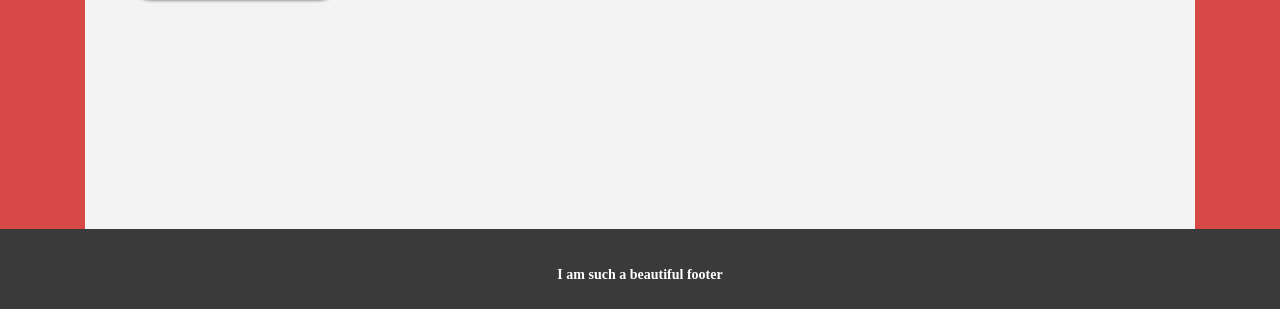
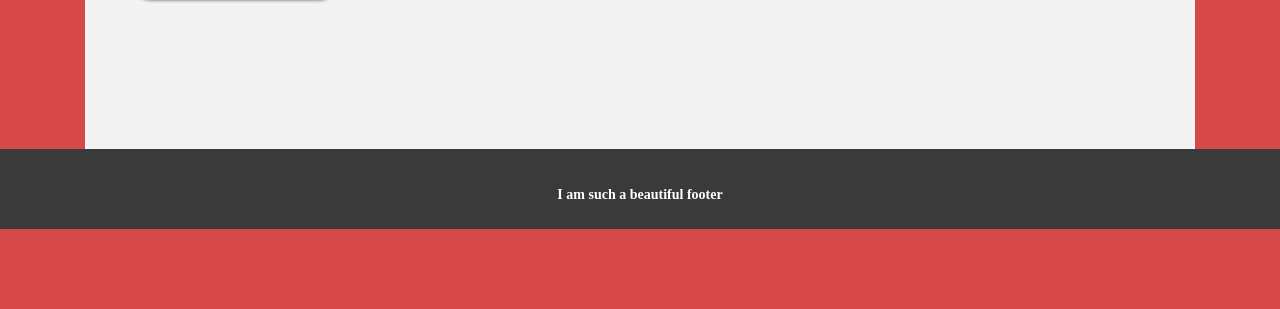
Before and after one commit to johnthezero/pixelPerfect, a plain HTML site: page index.html in a window 1280 px wide. Shown: the part 571-880 px from the top of the page. After the commit the page ends 800 px from the top, so only its background shows below. Drawn offline with Linux system fonts and the light colour scheme.

Commit message:
last commit....I hope

```diff
--- a/styles.css
+++ b/styles.css
@@ -13,11 +13,11 @@ body {
 .rectangle {
 
    background-color: #F3F3F3;
-   max-width: 1110px;
+   width: 100%;
    height: 100vh;
    margin: auto;
    padding: 100px 50px;
-
+   max-width: 1110px;
 
 }
 
@@ -130,6 +130,6 @@ footer {
     font-weight: 700;
     line-height: 1rem;
 
-    position: relative;
-    bottom: 0;
+    position:fixed;
+    bottom: 0px;
 }
```
